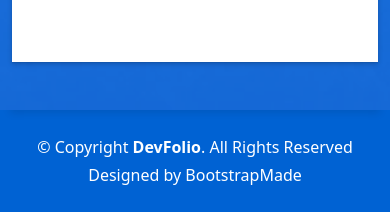
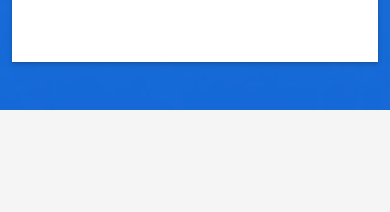
Before and after one commit to ZoeJuncos/Trabajo-Final-Ticmas, a plain HTML site: page index.html in a window 390 px wide. Shown: the part 11525-11737 px from the top of the page. After the commit the page ends 11635 px from the top, so only its background shows below. Drawn offline with Linux system fonts and the light colour scheme.

Commit message:
Update index.html

```diff
--- a/index.html
+++ b/index.html
@@ -602,15 +602,8 @@
   </main><!-- End #main -->
 
   <!-- ======= Footer ======= -->
-  <footer>
-    <div class="container">
-      <div class="row">
-        <div class="col-sm-12">
-          <div class="copyright-box">
-            <p class="copyright">&copy; Copyright <strong>DevFolio</strong>. All Rights Reserved</p>
-            <div class="credits">
 
-              Designed by <a href="https://bootstrapmade.com/">BootstrapMade</a>
+
             </div>
           </div>
         </div>
```
